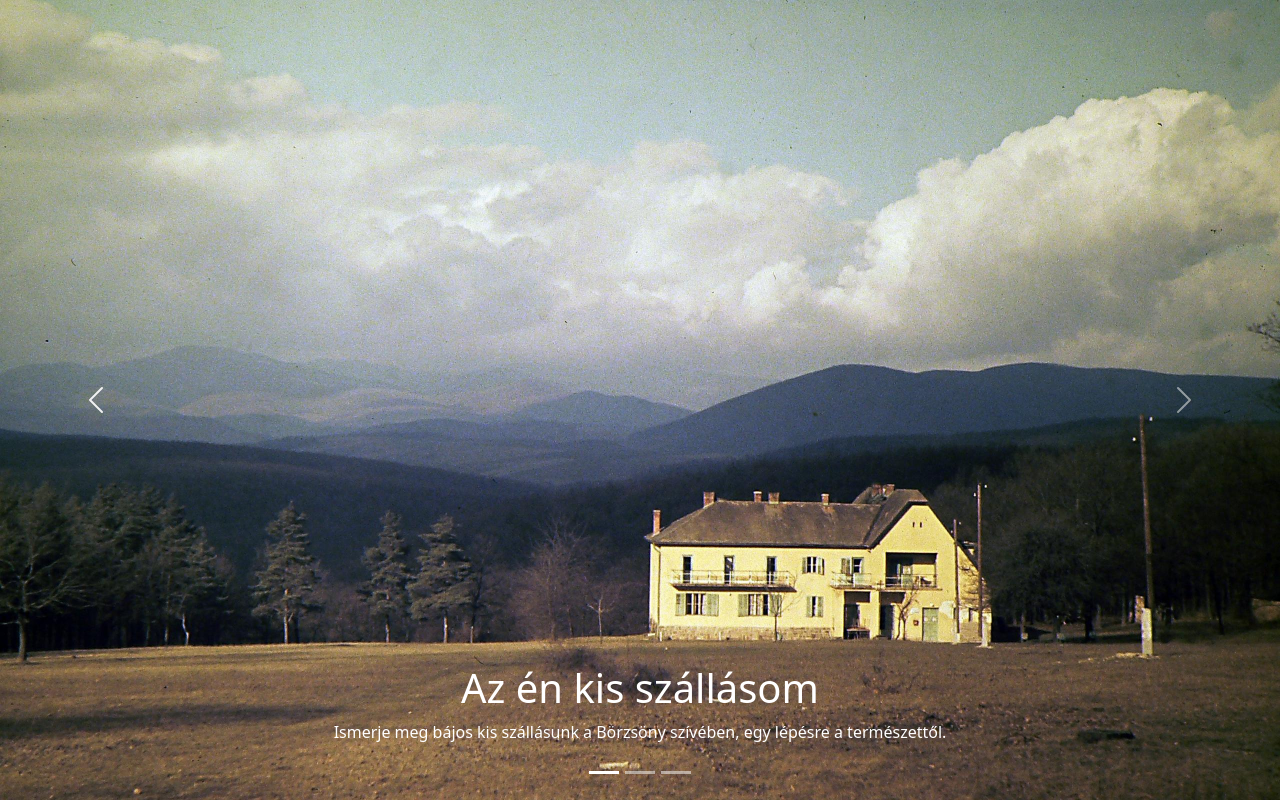
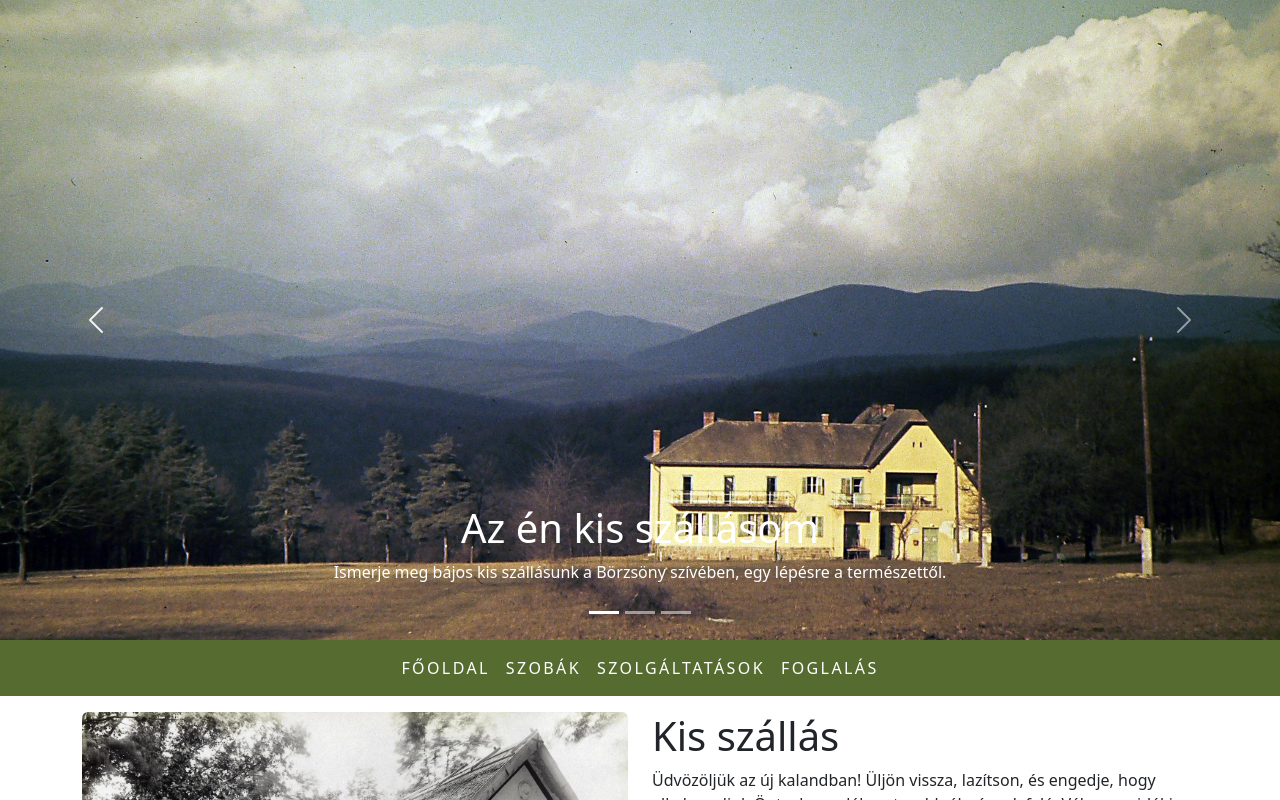
Before and after one commit to dbejo/szallas, a Next.js app: page / in a window 1280 px wide. Shown: the top 800 px of the page. Built offline with nearby package versions, Linux system fonts and the light colour scheme.

Commit message:
Fix carousel bouncing

```diff
--- a/app/globals.css
+++ b/app/globals.css
@@ -21,8 +21,22 @@
   text-decoration-color: rgba(255, 255, 255, 1);
 }
 
+.carousel-inner {
+  height: 0;
+  padding: 25%;
+}
+
+.carousel-item {
+  position: absolute !important;
+  top: 0;
+  right: 0;
+  bottom: 0;
+  left: 0;
+}
+
 .carousel-item img {
   object-fit: cover;
+  height: 100%;
   max-height: 100vh;
 }
 
```
